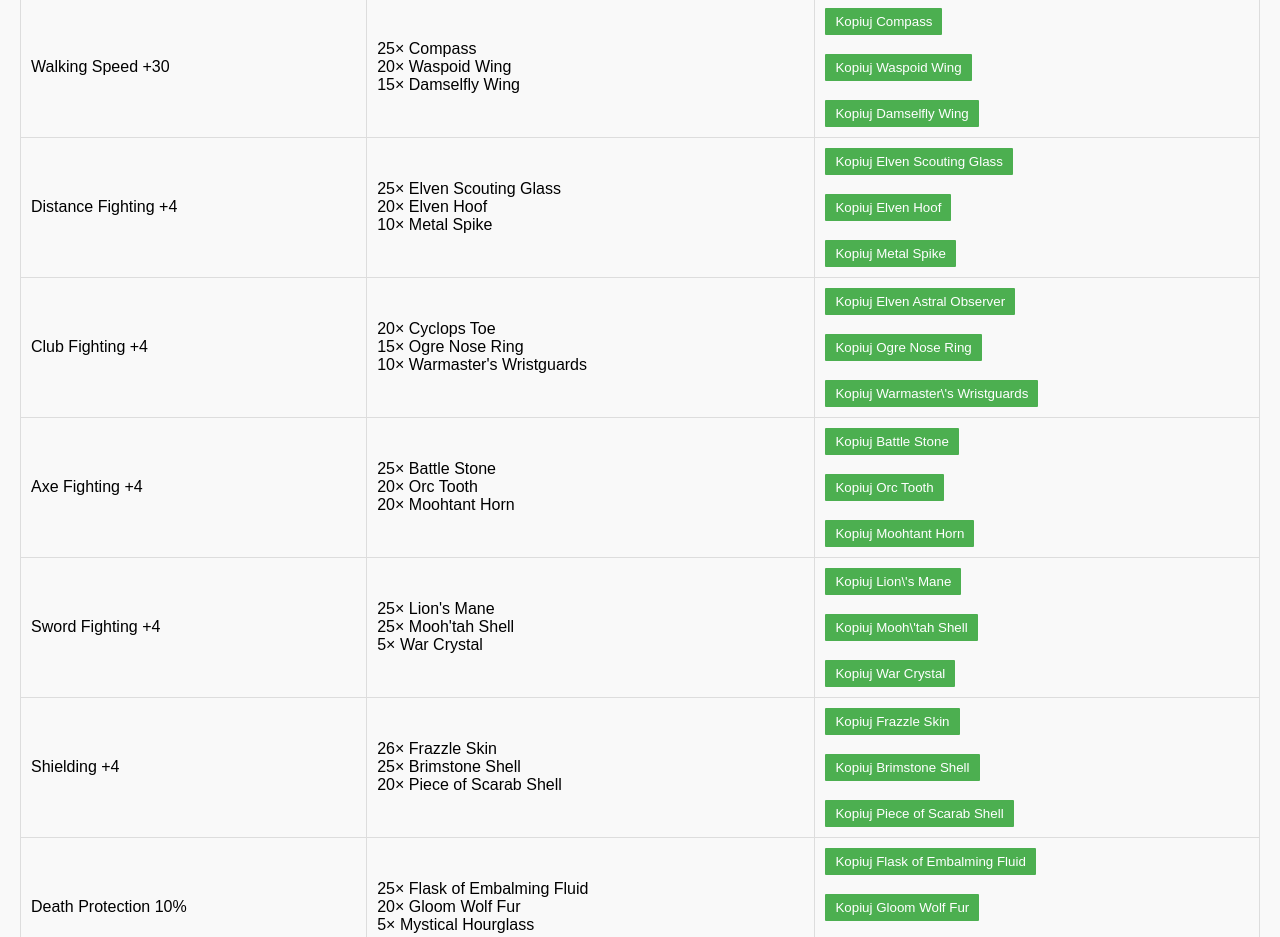
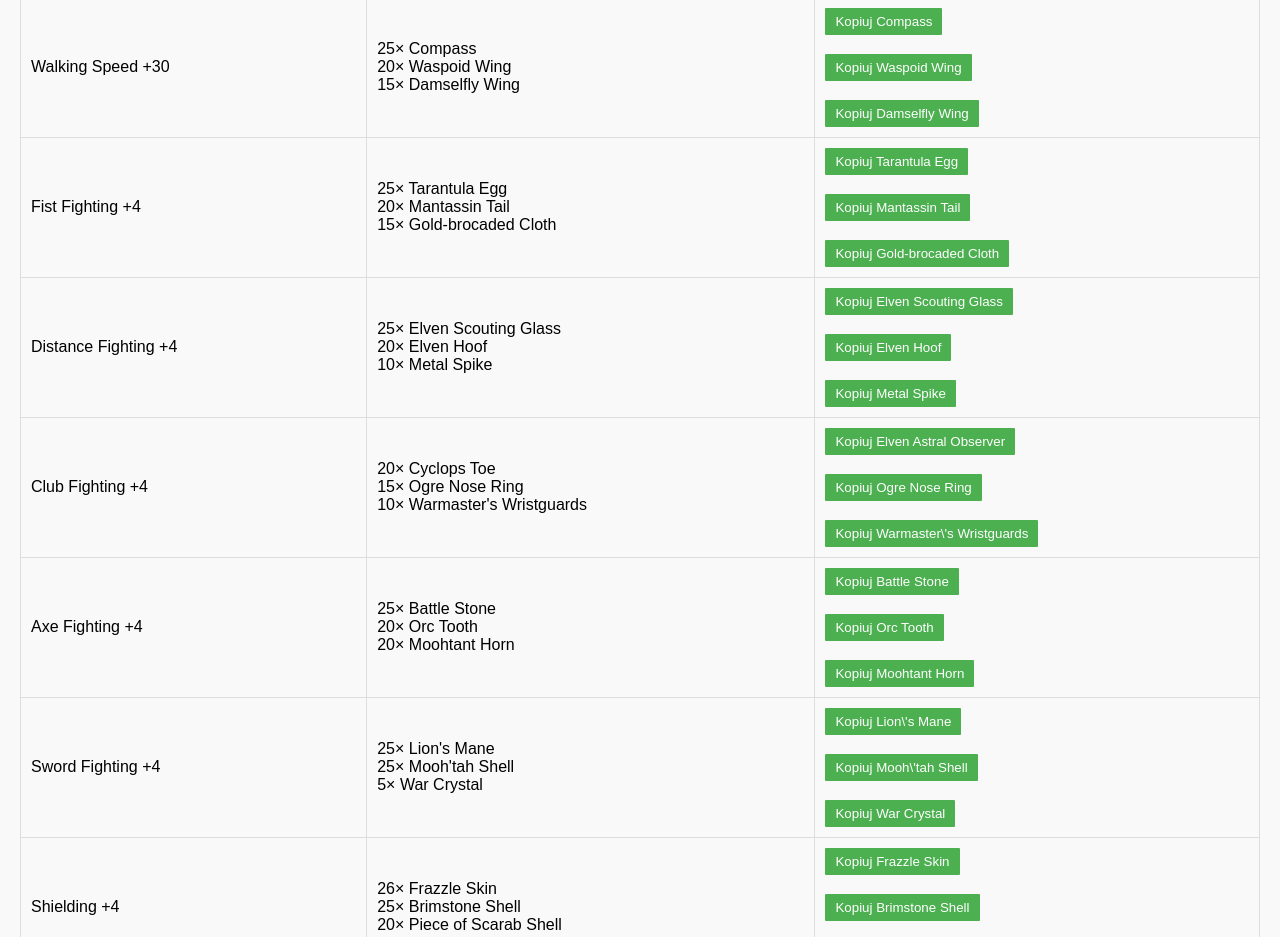
Before and after one commit to Skils88/Tibia, a plain HTML site: page index.html in a window 1280 px wide. Shown: the part 822-1759 px from the top of the page. Drawn offline with Linux system fonts and the light colour scheme.

Commit message:
Update index.html

```diff
--- a/index.html
+++ b/index.html
@@ -150,6 +150,19 @@
             </tr>
 
             <!-- Skill Improving Imbuements -->
+             <tr>
+                <td>Fist Fighting +4</td>
+                <td>
+                    25× Tarantula Egg<br>
+                    20× Mantassin Tail<br>
+                    15× Gold-brocaded Cloth
+                </td>
+                <td>
+                    <button class="copy-button" onclick="copyText('Tarantula Egg')">Kopiuj Tarantula Egg</button><br>
+                    <button class="copy-button" onclick="copyText('Mantassin Tail')">Kopiuj Mantassin Tail</button><br>
+                    <button class="copy-button" onclick="copyText('Gold-brocaded Cloth')">Kopiuj Gold-brocaded Cloth</button>
+                </td>
+            </tr>
             <tr>
                 <td>Distance Fighting +4</td>
                 <td>
```
